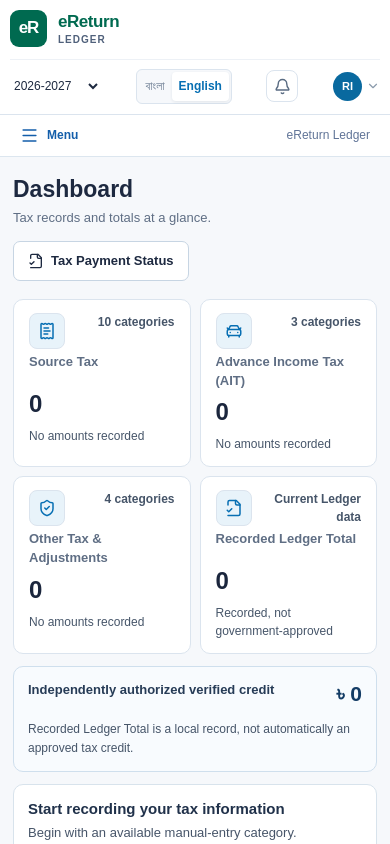
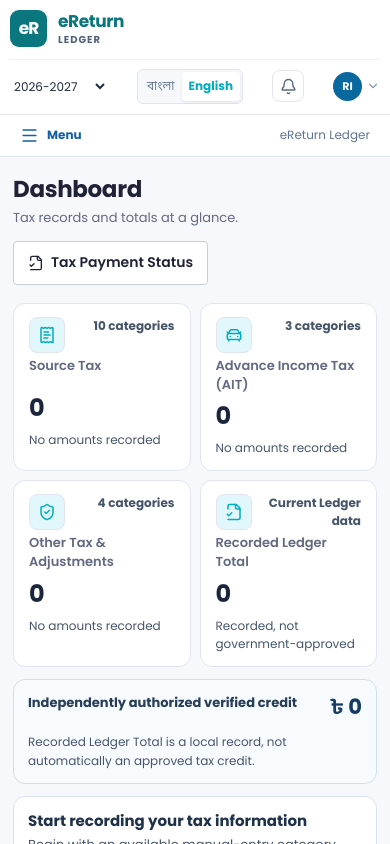
Before and after one commit to shihab-tech04/eLedger, a React (Vite) app: page / in a window 390 px wide. Shown: the top 844 px of the page. Built offline with nearby package versions, Linux system fonts and the light colour scheme.

Commit message:
design(eLedger): transfer NEIR theme, typography, table, modal and responsive detail-drawer tokens

```diff
--- a/src/index.css
+++ b/src/index.css
@@ -2,26 +2,26 @@
 
 /* Shared tokens extracted from the accepted September 2026 custom eLedger screenshots. */
 :root {
-  --el-bg: #f6f8fb;
-  --el-text: #1d2940;
-  --el-muted: #5f6e84;
-  --el-border: #dbe4ee;
-  --el-blue: #076fb3;
-  --el-blue-soft: #e8f3fa;
-  --el-green: #006a50;
-  --el-control-radius: 7px;
-  --el-control-height: 40px;
-  --el-control-border: #c7d5e3;
+  --el-bg: #F7F8FC;
+  --el-text: #202338;
+  --el-muted: #626981;
+  --el-border: #E2E5F0;
+  --el-blue: #01ADC1;
+  --el-blue-soft: #E1F7FB;
+  --el-green: #0A767E;
+  --el-control-radius: 4px;
+  --el-control-height: 52px;
+  --el-control-border: #C8CDD9;
   --el-surface: #ffffff;
-  --el-surface-muted: #f6f8fb;
-  --el-control-label: #344760;
-  --el-radius: 10px;
+  --el-surface-muted: #FBFCFE;
+  --el-control-label: #626981;
+  --el-radius: 12px;
   --el-space-1: 4px;
   --el-space-2: 8px;
   --el-space-3: 12px;
   --el-space-4: 16px;
   --el-space-6: 24px;
-  --el-font: 'Inter Variable', 'Noto Sans Bengali Variable', sans-serif;
+  --el-font: 'Poppins', 'Noto Sans Bengali', sans-serif;
   --el-sidebar-width: 260px;
   --el-header-height: 68px;
   color: var(--el-text);
@@ -934,3 +934,139 @@ main[lang="bn"] .eledger-guide-content h2 { font-size: 14px; }
   .eledger-ibas-empty-actions { flex-direction: column; }
   .eledger-ibas-empty-actions .eledger-button { width: 100%; }
 }
+
+
+/* NEIR reference parity: 2026-10-22. Extracted from uploaded NEIR-main.zip:
+ * src/index.css, src/system/typography.css, DataTable.jsx, Modal.jsx, Drawer.jsx.
+ * Scope: visual and interaction components, not tax legal or storage semantics. */
+.eledger-app { font-size: 14px; line-height: 1.55; }
+.eledger-app[lang="bn"] { font-family: 'Noto Sans Bengali','Poppins',sans-serif; }
+.eledger-app :where(.eledger-page-heading h1) { font-size: 22px; line-height: 1.3; font-weight: 700; letter-spacing: -.015em; }
+.eledger-app :where(.eledger-panel,.eledger-summary-strip) {
+  border-color: #E2E5F0; background: #fff; border-radius: 12px;
+  box-shadow: 0 1px 3px rgba(0,0,0,.04);
+}
+.eledger-app :where(.eledger-button-primary) { background: #0A767E; color: #fff; }
+.eledger-app :where(.eledger-button-primary):hover { background: #075f65; }
+.eledger-app :where(.eledger-button-secondary):hover { background: #E1F7FB; }
+.eledger-app :where(.eledger-button,.eledger-form-modal-close) {
+  min-height: 44px; font-size: 14px;
+}
+.eledger-app :where(.eledger-form-field,.eledger-control,.eledger-salary-editor,.eledger-entry-editor) { font-size: 14px; }
+.eledger-app :where(.eledger-control) {
+  min-height: 52px; border-radius: 4px; border-color: #C8CDD9; padding-inline: 14px;
+}
+.eledger-app :where(.eledger-control):focus-visible {
+  outline: 3px solid rgba(1,173,193,.28); outline-offset: 2px;
+  border-color: #0A767E;
+}
+/* NEIR DataTable transfer: 14px cells, neutral table head, rounded surface,
+ * row hover and focus. Existing mobile record-card transformation remains intact. */
+.eledger-app :where(.eledger-official-records,.eledger-salary-table table,.eledger-ledger-table table) {
+  font-family: 'Poppins','Noto Sans Bengali',sans-serif;
+  font-variant-numeric: tabular-nums;
+}
+.eledger-app :where(.eledger-official-records,.eledger-salary-table table,.eledger-ledger-table table) th {
+  background: #FBFCFE; color: #626981; font-size: 14px; font-weight: 600;
+  border-bottom-color: #E2E5F0;
+}
+.eledger-app :where(.eledger-official-records,.eledger-salary-table table,.eledger-ledger-table table) td {
+  color: #202338; font-size: 14px; border-bottom-color: rgba(226,229,240,.55);
+}
+.eledger-neir-record-row { cursor: pointer; }
+.eledger-neir-record-row:hover { background: #F3FBFC; }
+.eledger-neir-record-row:focus-visible {
+  outline: 3px solid rgba(1,173,193,.38); outline-offset: -3px; background: #E1F7FB;
+}
+.eledger-app .eledger-official-records :is(th,td):first-child { text-align: center; }
+.eledger-app .eledger-neir-table-workspace { border-radius: 16px; overflow: hidden; }
+/* NEIR Modal transfer: 20px mobile sheet radius, 16x20 header, scrollable content,
+ * 44px close target and consistent footer in every existing editable form. */
+.eledger-app .eledger-form-modal-scrim {
+  background: rgba(32,35,56,.30);
+  backdrop-filter: blur(2px); z-index: 120;
+}
+.eledger-app .eledger-form-modal {
+  border: 1px solid #E2E5F0; border-radius: 12px;
+  box-shadow: 0 12px 48px rgba(0,0,0,.16);
+}
+.eledger-app .eledger-form-modal-header {
+  background: #fff; border-bottom: 1px solid #E2E5F0; padding: 16px 20px;
+}
+.eledger-app .eledger-form-modal-header h2 { font-size: 16px; color: #202338; }
+.eledger-app .eledger-form-modal-body { padding: 20px; }
+.eledger-app .eledger-form-modal-close {
+  width: 44px; height: 44px; flex-basis: 44px; background: transparent;
+  border: 0; color: #626981; border-radius: 8px;
+}
+.eledger-app .eledger-form-modal-close:hover { background: #E1F7FB; color: #0A767E; }
+/* NEIR RecordDetailsDrawer transfer: right-side desktop panel, mobile bottom sheet,
+ * label-value sections and focus-safe actions; never fabricated financial data. */
+.eledger-neir-drawer-root {
+  position: fixed; inset: 0; z-index: 130;
+  display: flex; align-items: stretch; justify-content: flex-end;
+}
+.eledger-neir-drawer-backdrop {
+  position: absolute; inset: 0; width: 100%; height: 100%;
+  background: rgba(32,35,56,.30); backdrop-filter: blur(2px); cursor: pointer;
+}
+.eledger-neir-drawer-panel {
+  position: relative; width: min(600px,100%); min-width: 0; height: 100%;
+  background: #fff; border-left: 1px solid #E2E5F0;
+  box-shadow: 0 12px 48px rgba(0,0,0,.16);
+  display: flex; flex-direction: column; overflow: hidden;
+}
+.eledger-neir-drawer-header {
+  display: flex; align-items: flex-start; justify-content: space-between;
+  gap: 12px; padding: 16px 20px; border-bottom: 1px solid #E2E5F0;
+}
+.eledger-neir-drawer-heading { min-width: 0; }
+.eledger-neir-drawer-heading h2 { font-size: 16px; line-height: 1.4; color: #202338; font-weight: 700; }
+.eledger-neir-drawer-heading p { font-size: 12px; color: #626981; margin-top: 4px; overflow-wrap: anywhere; }
+.eledger-neir-drawer-close {
+  width: 44px; height: 44px; flex-shrink: 0; display: grid; place-items: center;
+  color: #626981; background: transparent; border: 0; border-radius: 8px;
+}
+.eledger-neir-drawer-close:hover { color: #0A767E; background: #E1F7FB; }
+.eledger-neir-drawer-content { flex: 1; overflow-y: auto; overscroll-behavior: contain; padding: 20px; }
+.eledger-neir-drawer-section { border: 1px solid #E2E5F0; border-radius: 4px; overflow: hidden; }
+.eledger-neir-drawer-section h3 { font-size: 16px; font-weight: 600; padding: 12px 16px; background: #FBFCFE; color: #202338; }
+.eledger-neir-drawer-fields > div {
+  display: flex; justify-content: space-between; align-items: flex-start; gap: 14px;
+  padding: 13px 16px; border-top: 1px solid rgba(226,229,240,.55);
+}
+.eledger-neir-drawer-fields dt { color: #626981; font-size: 14px; flex: 0 0 42%; }
+.eledger-neir-drawer-fields dd { color: #202338; font-size: 14px; font-weight: 600; text-align: right; min-width: 0; overflow-wrap: anywhere; }
+.eledger-neir-drawer-caveat { font-size: 13px; line-height: 1.55; color: #626981; margin-top: 16px; }
+.eledger-neir-drawer-footer {
+  display: flex; justify-content: flex-end; align-items: center;
+  gap: 8px; border-top: 1px solid #E2E5F0; padding: 14px 20px;
+}
+.eledger-neir-drawer-close:focus-visible,
+.eledger-neir-drawer-backdrop:focus-visible,
+.eledger-neir-drawer-footer button:focus-visible {
+  outline: 3px solid #0A767E; outline-offset: 2px;
+}
+@media (max-width: 1023px) {
+  .eledger-neir-drawer-root { align-items: flex-end; }
+  .eledger-neir-drawer-panel {
+    width: 100%; max-height: 90dvh; height: auto; min-height: min(35dvh,300px);
+    border-left: 0; border-top: 1px solid #E2E5F0; border-radius: 20px 20px 0 0;
+  }
+  .eledger-neir-drawer-footer {
+    padding-bottom: max(14px,env(safe-area-inset-bottom));
+  }
+}
+@media (max-width: 767px) {
+  .eledger-app .eledger-form-modal { border-radius: 20px 20px 0 0; max-height: 90dvh; }
+  .eledger-app .eledger-form-modal-header { padding: 14px 16px; }
+  .eledger-app .eledger-form-modal-body { padding: 16px; }
+  .eledger-neir-drawer-header { padding: 14px 16px; }
+  .eledger-neir-drawer-content { padding: 16px; }
+  .eledger-neir-drawer-footer { padding-inline: 16px; }
+  .eledger-neir-drawer-footer button { width: 100%; }
+  .eledger-neir-drawer-fields > div { flex-direction: column; gap: 4px; }
+  .eledger-neir-drawer-fields dt,
+  .eledger-neir-drawer-fields dd { flex: none; width: 100%; text-align: left; }
+  .eledger-app .eledger-official-records tbody td::before { font-size: 14px; }
+}
```
